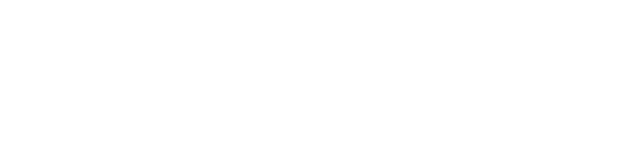
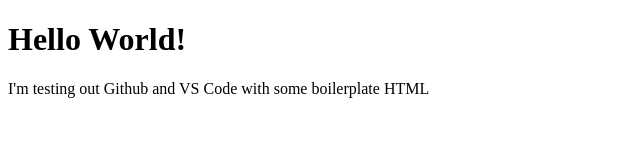
Before and after one commit to ldulski/practice, a plain HTML site: page index.html in a window 1280 px wide. Shown: the whole page, without its empty margins (0-640 px from the left). Drawn offline with Linux system fonts and the light colour scheme.

Commit message:
update in html

```diff
--- a/index.html
+++ b/index.html
@@ -7,6 +7,9 @@
     <title>Document</title>
 </head>
 <body>
-
+    <header>
+        <h1>Hello World!</h1>
+    </header>
+    <p>I'm testing out Github and VS Code with some boilerplate HTML</p>
 </body>
 </html>
```
